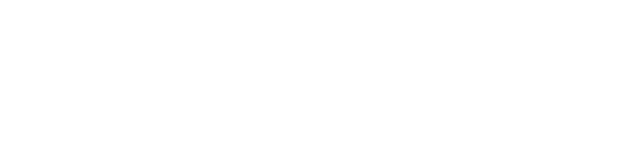
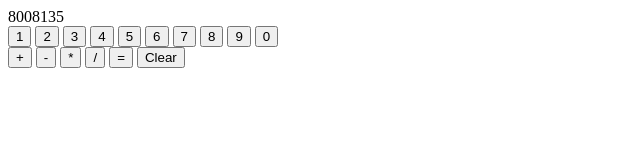
Before and after one commit to TruffleBug/5-calculator, a plain HTML site: page index.html in a window 1280 px wide. Shown: the whole page, without its empty margins (0-640 px from the left). Drawn offline with Linux system fonts and the light colour scheme.

Commit message:
Click on numbers to display at top
Clicking on numbers will now show up in the display. Still no actual
calculator functionality.

```diff
--- a/index.html
+++ b/index.html
@@ -7,6 +7,31 @@
     <link rel="stylesheet" href="styles.css">
 </head>
 <body>
+    <div class="display">8008135</div>
+
+    <div class="buttons">
+        <div class="numbers">
+            <button>1</button>
+            <button>2</button>
+            <button>3</button>
+            <button>4</button>
+            <button>5</button>
+            <button>6</button>
+            <button>7</button>
+            <button>8</button>
+            <button>9</button>
+            <button>0</button>
+        </div>
+        <div class="operators">
+            <button>+</button>
+            <button>-</button>
+            <button>*</button>
+            <button>/</button>
+            <button>=</button>
+            <button id="clear">Clear</button>
+        </div>
+    </div>
+
     <script src="script.js"></script>
 </body>
 </html>
--- a/script.js
+++ b/script.js
@@ -6,15 +6,25 @@ const multiply = (num1, num2) => num1 * num2;
 
 const divide = (num1, num2) => num1 / num2;
 
-let num1
+let num1;
 
-let num2
+let num2;
 
-let operator
+let operator;
 
 function operate(num1, num2, operator) {
     if (operator === 'add') add(num1, num2);
     else if (operator === 'subtract') subtract(num1, num2);
     else if (operator === 'multiply') multiply(num1, num2);
     else divide(num1, num2);
-}
+};
+
+let display = document.querySelector('.display');
+let numbers = document.querySelectorAll('.buttons .numbers button');
+
+numbers.forEach((number) => {
+    number.addEventListener('click', () => {
+        let displayValue = number.textContent
+        display.textContent = displayValue
+    })
+})
```
